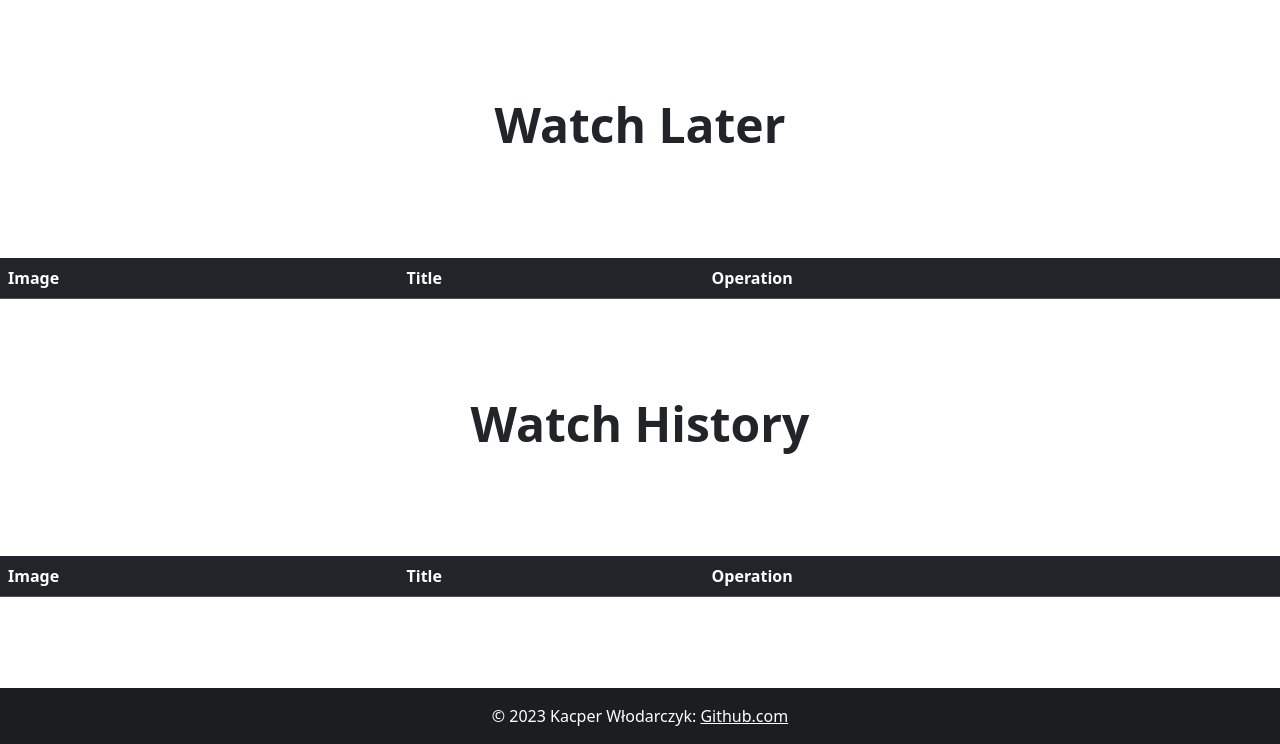
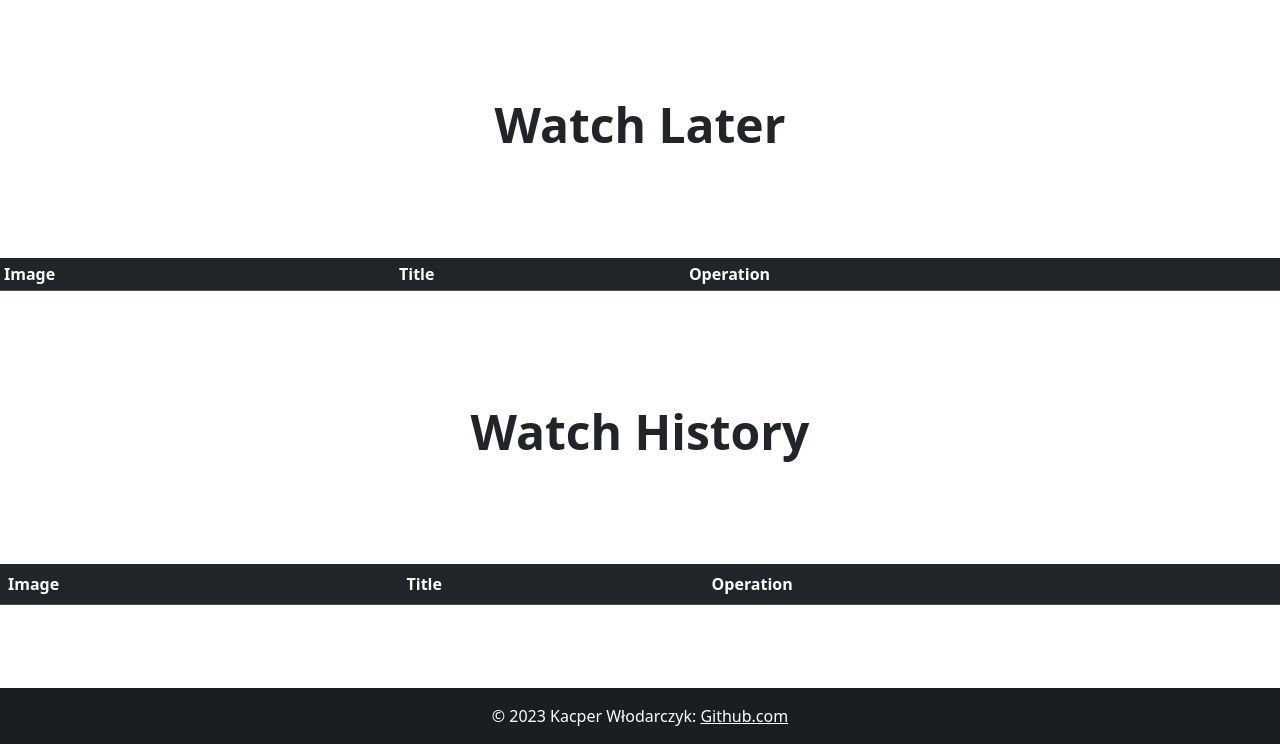
Before and after one commit to DEENUU1/Flask-Movie-Similar-TO, a Flask app: page /profile in a window 1280 px wide. Shown: the part 56-800 px from the top of the page. Run offline with Flask 2, Linux system fonts and the light colour scheme; the visitor is signed in with stand-in values (Sample User, id 1); data comes from the database, SQL or seed files in the repository; data that the repository does not hold is empty; some libraries are stand-ins or nearby versions.

Commit message:
Responsife profile and admin site

```diff
--- a/similar_movies/templates/footer.html
+++ b/similar_movies/templates/footer.html
@@ -1,4 +1,4 @@
-<footer class="text-center text-white fixed-bottom bg-dark fixed-bottom">
+<footer class="text-center text-white fixed-bottom bg-dark" style="position: fixed; bottom: 0;">
 
   <!-- Copyright -->
   <div class="text-center p-3" style="background-color: rgba(0, 0, 0, 0.2);">
--- a/similar_movies/templates/profile.html
+++ b/similar_movies/templates/profile.html
@@ -17,8 +17,8 @@
     <h1 class="display-5 fw-bold">Watch Later</h1>
 </div>
 
-
-    <table class="table table-dark">
+<div class="table-responsive">
+    <table class="table table-sm table-dark">
         <thead>
             <tr>
                 <th scope="col">Image</th>
@@ -42,7 +42,7 @@
         {% endfor %}
         </tbody>
     </table>
-
+</div>
 
 
 <div class="px-4 py-5 my-5 text-center text-dark">
@@ -51,7 +51,7 @@
 
 
 
-
+<div class="table-responsive">
     <table class="table table-dark">
         <thead>
             <tr>
@@ -76,5 +76,7 @@
         {% endfor %}
         </tbody>
     </table>
+</div>
 
+<div style="margin-bottom: 50px;"></div>
 {% endblock %}
```
Also changed, not shown: similar_movies/templates/admin.html (+7 -2 lines).
